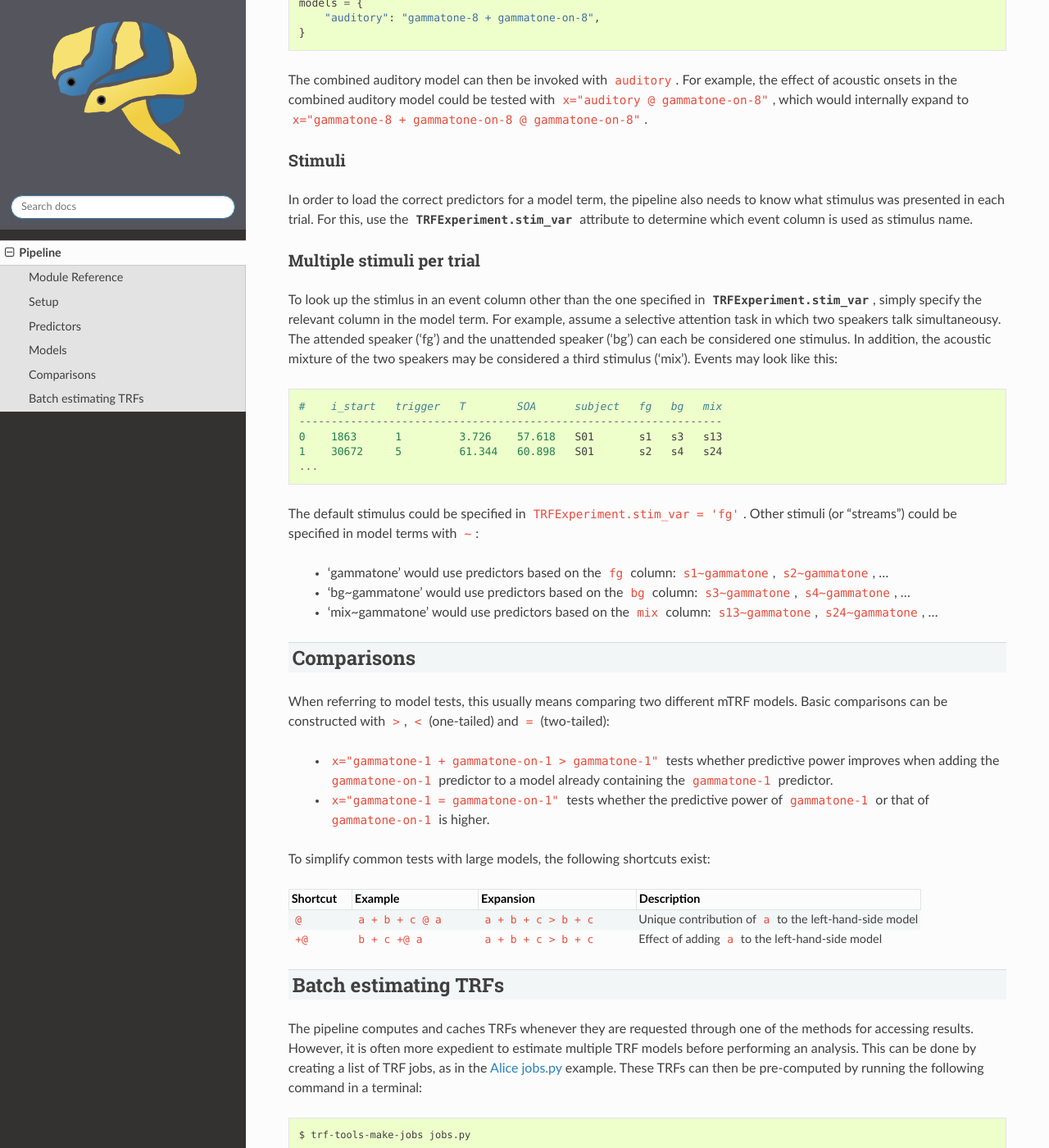
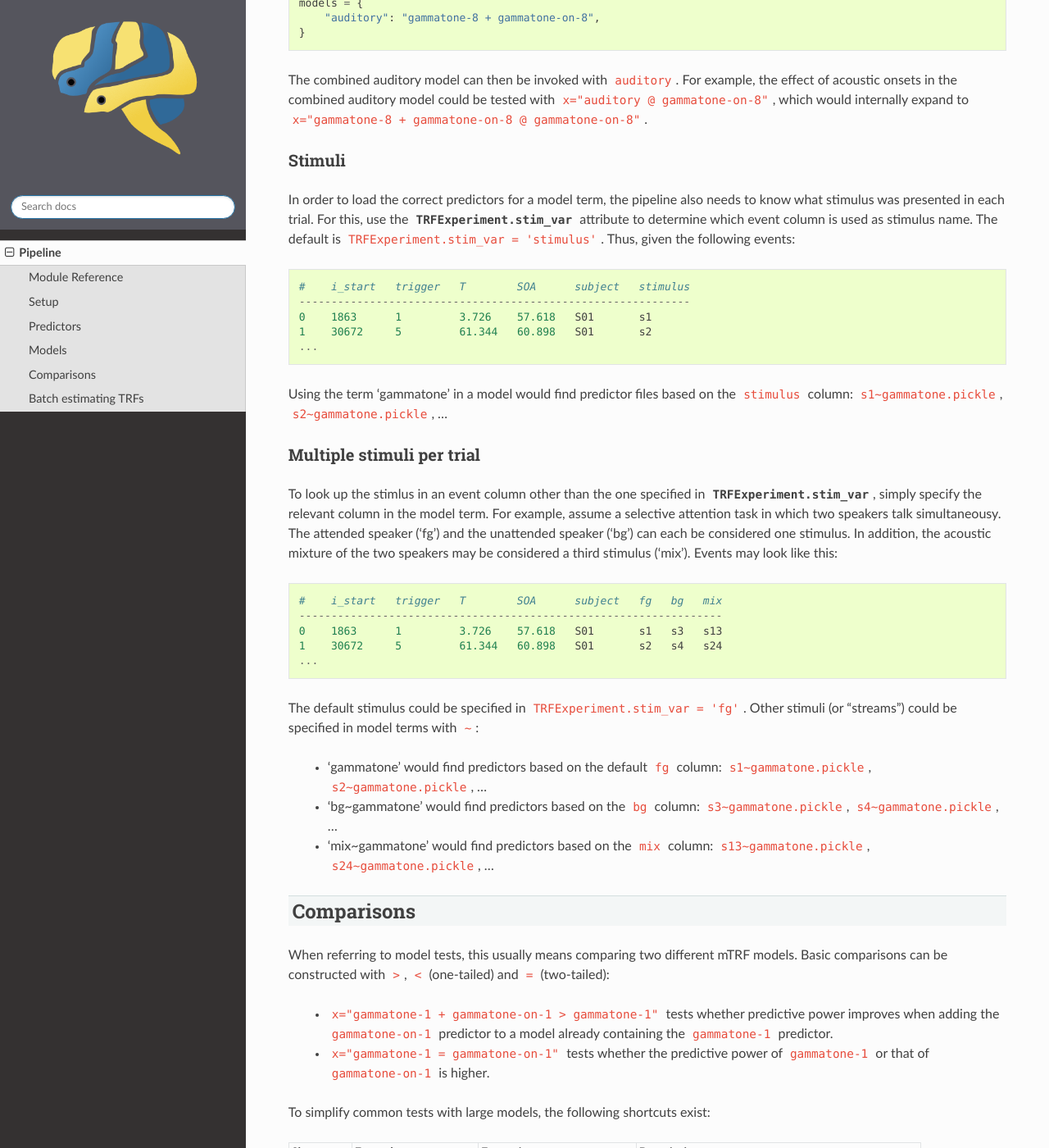
Before and after one commit to christianbrodbeck/TRF-Tools, a Sphinx documentation site: the page built from doc/pipeline.rst, in a window 1280 px wide and 1400 px high, scrolled down 1701 px. Shown: the whole window at 82% size. Built offline with Sphinx 7.4.7 and the Read the Docs theme 3.1.0, drawn with Linux system fonts in a browser that asks for light colours; formulas are drawn with MathJax 3.

Commit message:
DOC:  stimulus column

```diff
--- a/doc/pipeline.rst
+++ b/doc/pipeline.rst
@@ -76,6 +76,16 @@ Stimuli
 
 In order to load the correct predictors for a model term, the pipeline also needs to know what stimulus was presented in each trial.
 For this, use the :attr:`TRFExperiment.stim_var` attribute to determine which event column is used as stimulus name.
+The default is ``TRFExperiment.stim_var = 'stimulus'``.
+Thus, given the following events::
+
+    #    i_start   trigger   T        SOA      subject   stimulus
+    -------------------------------------------------------------
+    0    1863      1         3.726    57.618   S01       s1
+    1    30672     5         61.344   60.898   S01       s2
+    ...
+
+Using the term 'gammatone' in a model would find predictor files based on the ``stimulus`` column: ``s1~gammatone.pickle``, ``s2~gammatone.pickle``, ...
 
 
 Multiple stimuli per trial
@@ -95,9 +105,9 @@ Events may look like this::
 
 The default stimulus could be specified in ``TRFExperiment.stim_var = 'fg'``. Other stimuli (or "streams") could be specified in model terms with ``~``:
 
- - 'gammatone' would use predictors based on the ``fg`` column: ``s1~gammatone``, ``s2~gammatone``, ...
- - 'bg~gammatone' would use predictors based on the ``bg`` column: ``s3~gammatone``, ``s4~gammatone``, ...
- - 'mix~gammatone' would use predictors based on the ``mix`` column: ``s13~gammatone``, ``s24~gammatone``, ...
+ - 'gammatone' would find predictors based on the default ``fg`` column: ``s1~gammatone.pickle``, ``s2~gammatone.pickle``, ...
+ - 'bg~gammatone' would find predictors based on the ``bg`` column: ``s3~gammatone.pickle``, ``s4~gammatone.pickle``, ...
+ - 'mix~gammatone' would find predictors based on the ``mix`` column: ``s13~gammatone.pickle``, ``s24~gammatone.pickle``, ...
 
 
 .. _trf-experiment-comparisons:
```
